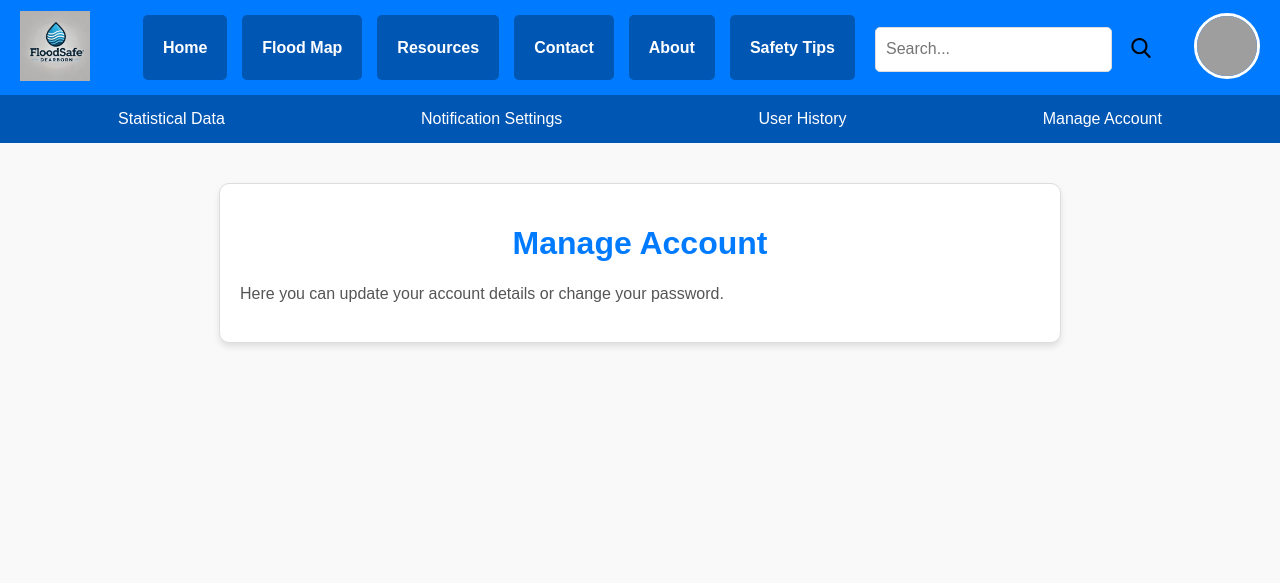
After one commit to leahmirch/FloodSafeDearborn, a Flask app: page /manage_account in a window 1280 px wide. The commit adds this page. Shown: the top 583 px of the page. Run offline with Flask 3, Linux system fonts and the light colour scheme; the visitor is signed in with stand-in values (Sample User, id 1); some libraries are stand-ins or nearby versions; grey boxes are pictures that could not be loaded.

Commit message:
Leah Mirch: Added access to user's current location for event reporting, and updated main layout navigation bar to have more interactive user profile / login / registration, and added new navigation bar for when a user is logged in for pages: manage account, notification settings, statistical data, and user history

```diff
--- a/backend/app.py
+++ b/backend/app.py
@@ -37,6 +37,9 @@ def login():
         success, user = authenticate_user(email, password)
         if success:
             session['user_id'] = user['id']
+            session['username'] = user['username']
+            session['email'] = user['email']
+            session['user_pfp'] = user.get('profile_picture', 'base-pfp.png')
             return redirect(url_for('home'))
         else:
             flash(user)
@@ -49,10 +52,14 @@ def home():
         return redirect(url_for('login'))
 
     conn = get_connection()
-    user = conn.execute("SELECT username FROM users WHERE id = ?", (session['user_id'],)).fetchone()
+    user = conn.execute("SELECT username, email, profile_picture FROM users WHERE id = ?", (session['user_id'],)).fetchone()
     if not user:
         flash("User not found!", "error")
         return redirect(url_for('login'))
+
+    session['username'] = user['username']
+    session['email'] = user['email']
+    session['user_pfp'] = user['profile_picture']
 
     return render_template('home.html', user=user)
 
@@ -166,5 +173,33 @@ def get_events():
     events = conn.execute(query).fetchall()
     return {"events": [dict(event) for event in events]}
 
+@app.route('/manage_account')
+def manage_account():
+    if 'user_id' not in session:
+        flash("You must be logged in to manage your account.", "error")
+        return redirect(url_for('login'))
+    return render_template('manage_account.html')
+
+@app.route('/notification_settings')
+def notification_settings():
+    if 'user_id' not in session:
+        flash("You must be logged in to access notification settings.", "error")
+        return redirect(url_for('login'))
+    return render_template('notification_settings.html')
+
+@app.route('/statistical_data')
+def statistical_data():
+    if 'user_id' not in session:
+        flash("You must be logged in to view statistical data.", "error")
+        return redirect(url_for('login'))
+    return render_template('statistical_data.html')
+
+@app.route('/user_history')
+def user_history():
+    if 'user_id' not in session:
+        flash("You must be logged in to view your history.", "error")
+        return redirect(url_for('login'))
+    return render_template('user_history.html')
+
 if __name__ == '__main__':
     app.run(debug=True)
--- a/backend/database.py
+++ b/backend/database.py
@@ -16,7 +16,8 @@ def setup_database():
                 id INTEGER PRIMARY KEY AUTOINCREMENT,
                 username TEXT NOT NULL UNIQUE,
                 email TEXT NOT NULL UNIQUE,
-                password TEXT NOT NULL
+                password TEXT NOT NULL,
+                profile_picture TEXT DEFAULT 'base-pfp.png'
             )
         """)
 
@@ -43,7 +44,7 @@ def setup_database():
             CREATE TABLE IF NOT EXISTS water_levels (
                 id INTEGER PRIMARY KEY AUTOINCREMENT,
                 event_id INTEGER NOT NULL,
-                level INTEGER NOT NULL, -- e.g., inches or feet
+                level INTEGER NOT NULL,
                 FOREIGN KEY (event_id) REFERENCES events(id) ON DELETE CASCADE
             )
         """)
--- a/frontend/static/css/styles.css
+++ b/frontend/static/css/styles.css
@@ -251,23 +251,23 @@ p {
 
 /* Success Messages */
 .flash-messages.success {
-    background-color: #d4edda;
+    background-color: #bae9c5;
     color: #155724;
-    border: 1px solid #c3e6cb;
+    border: 1px solid #bae9c5;
 }
 
 /* Error Messages */
 .flash-messages.error {
-    background-color: #f8d7da;
+    background-color: #f0b5ba;
     color: #721c24;
-    border: 1px solid #f5c6cb;
+    border: 1px solid #f0b5ba;
 }
 
 /* Info Messages */
 .flash-messages.info {
-    background-color: #cce5ff;
+    background-color: #a3c7ec;
     color: #004085;
-    border: 1px solid #b8daff;
+    border: 1px solid #a3c7ec;
 }
 
 /* Responsive Background Image */
@@ -433,3 +433,97 @@ textarea {
 .submit-event-button:hover {
     background-color: #cc0000;
 }
+
+/* User Logged-In Nav Bar */
+.user-navigation-bar {
+    background-color: #0056b3;
+    color: white;
+    padding: 10px 20px;
+}
+
+.user-navigation-bar nav {
+    display: flex;
+    justify-content: space-around;
+}
+
+.user-nav-link {
+    color: white;
+    text-decoration: none;
+    font-size: 16px;
+    padding: 5px 10px;
+    transition: background-color 0.3s ease;
+    border-radius: 5px;
+}
+
+.user-nav-link:hover {
+    background-color: #003d80;
+}
+
+/* User Profile Image Section */
+/* Profile Picture and Dropdown Styling */
+.user-profile {
+    position: relative;
+    margin-left: 15px;
+    cursor: pointer;
+}
+
+/* Profile Picture Styling */
+.user-pfp {
+    width: 60px;
+    height: 60px;
+    border-radius: 50%;
+    border: 3px solid white;
+    object-fit: cover;
+    cursor: pointer;
+}
+
+/* Dropdown Menu Styling */
+.user-dropdown {
+    display: none;
+    position: absolute;
+    right: 0;
+    top: 70px;
+    background-color: white;
+    border: 1px solid #ddd;
+    border-radius: 5px;
+    box-shadow: 0 4px 8px rgba(0, 0, 0, 0.2);
+    z-index: 1000;
+    min-width: 200px;
+    padding: 10px;
+}
+
+/* Hover Effect to Show Dropdown */
+.user-profile:hover .user-dropdown {
+    display: block;
+}
+
+/* Dropdown Divider Styling */
+.user-dropdown hr {
+    border: 0;
+    height: 1px;
+    background: #ddd;
+    margin: 15px 0;
+}
+
+/* Dropdown Links Styling */
+.user-dropdown a {
+    display: block;
+    padding: 10px;
+    text-decoration: none;
+    color: #333;
+    font-size: 14px;
+}
+
+.user-dropdown a:hover {
+    background-color: #f1f1f1;
+}
+
+/* Dropdown Text Styling */
+.user-dropdown p {
+    margin: 0;
+    padding: 5px 0;
+    color: #333;
+    font-size: 14px;
+    text-align: left;
+    font-weight: bold;
+}
--- a/frontend/templates/layout.html
+++ b/frontend/templates/layout.html
@@ -28,11 +28,6 @@
             <nav class="header-nav">
                 <a href="{{ url_for('index') }}" class="nav-link">Home</a>
                 <a href="{{ url_for('home') }}" class="nav-link">Flood Map</a>
-                {% if session.get('user_id') %}
-                    <a href="{{ url_for('logout') }}" class="nav-link">Logout</a>
-                {% else %}
-                    <a href="{{ url_for('login') }}" class="nav-link">Login</a>
-                {% endif %}
                 <a href="{{ url_for('resources') }}" class="nav-link">Resources</a>
                 <a href="{{ url_for('contact') }}" class="nav-link">Contact</a>
                 <a href="{{ url_for('about') }}" class="nav-link">About</a>
@@ -46,8 +41,39 @@
                     </button>
                 </form>
             </div>
+            <!-- User Profile Dropdown -->
+            <div class="user-profile">
+                <img
+                    src="{{ url_for('static', filename='img/' + (session.get('user_pfp') or 'base-pfp.png')) }}"
+                    alt="User Profile Picture"
+                    class="user-pfp"
+                >
+                <div class="user-dropdown">
+                    {% if session.get('user_id') %}
+                        <p><strong>{{ session.get('username') }}</strong></p>
+                        <p>{{ session.get('email') }}</p>
+                        <hr>
+                        <a href="{{ url_for('logout') }}">Log Out</a>
+                    {% else %}
+                        <a href="{{ url_for('login') }}">Login</a>
+                        <a href="{{ url_for('register') }}">Register</a>
+                    {% endif %}
+                </div>
+            </div>
         </div>
     </header>
+
+    <!-- Logged-In User Bar -->
+    {% if session.get('user_id') %}
+    <div class="user-navigation-bar">
+        <nav>
+            <a href="{{ url_for('statistical_data') }}" class="user-nav-link">Statistical Data</a>
+            <a href="{{ url_for('notification_settings') }}" class="user-nav-link">Notification Settings</a>
+            <a href="{{ url_for('user_history') }}" class="user-nav-link">User History</a>
+            <a href="{{ url_for('manage_account') }}" class="user-nav-link">Manage Account</a>
+        </nav>
+    </div>
+    {% endif %}
 
     <!-- Page Content -->
     <main class="main-content">
@@ -75,5 +101,22 @@
             <a href="#" class="footer-link">Terms of Service</a>
         </div>
     </footer>
+
+    <script>
+        // Toggle User Dropdown
+        function toggleUserDropdown() {
+            const dropdown = document.getElementById('user-dropdown');
+            dropdown.style.display = dropdown.style.display === 'block' ? 'none' : 'block';
+        }
+
+        // Close dropdown if clicked outside
+        document.addEventListener('click', function (event) {
+            const dropdown = document.getElementById('user-dropdown');
+            const target = event.target;
+            if (!dropdown.contains(target) && !target.classList.contains('user-pfp')) {
+                dropdown.style.display = 'none';
+            }
+        });
+    </script>
 </body>
 </html>
--- /dev/null
+++ b/frontend/templates/manage_account.html
@@ -0,0 +1,7 @@
+{% extends "layout.html" %}
+{% block content %}
+<div class="container">
+    <h1>Manage Account</h1>
+    <p>Here you can update your account details or change your password.</p>
+</div>
+{% endblock %}
```
Also changed, not shown: backend/auth.py (+7 -2 lines), frontend/templates/notification_settings.html (added, +7 -0 lines), frontend/templates/statistical_data.html (added, +7 -0 lines), frontend/templates/submit_event.html (+28 -16 lines), frontend/templates/user_history.html (added, +7 -0 lines), README.md, frontend/static/img/base-pfp.png (added).
